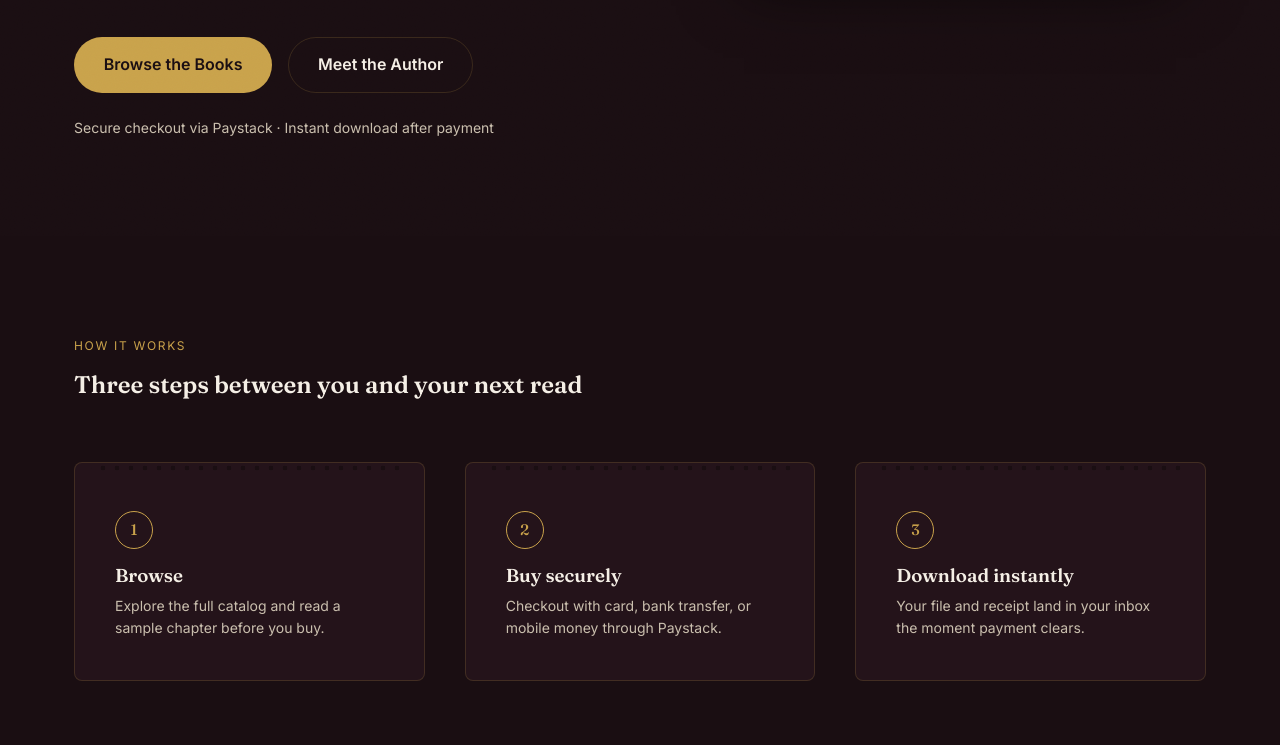
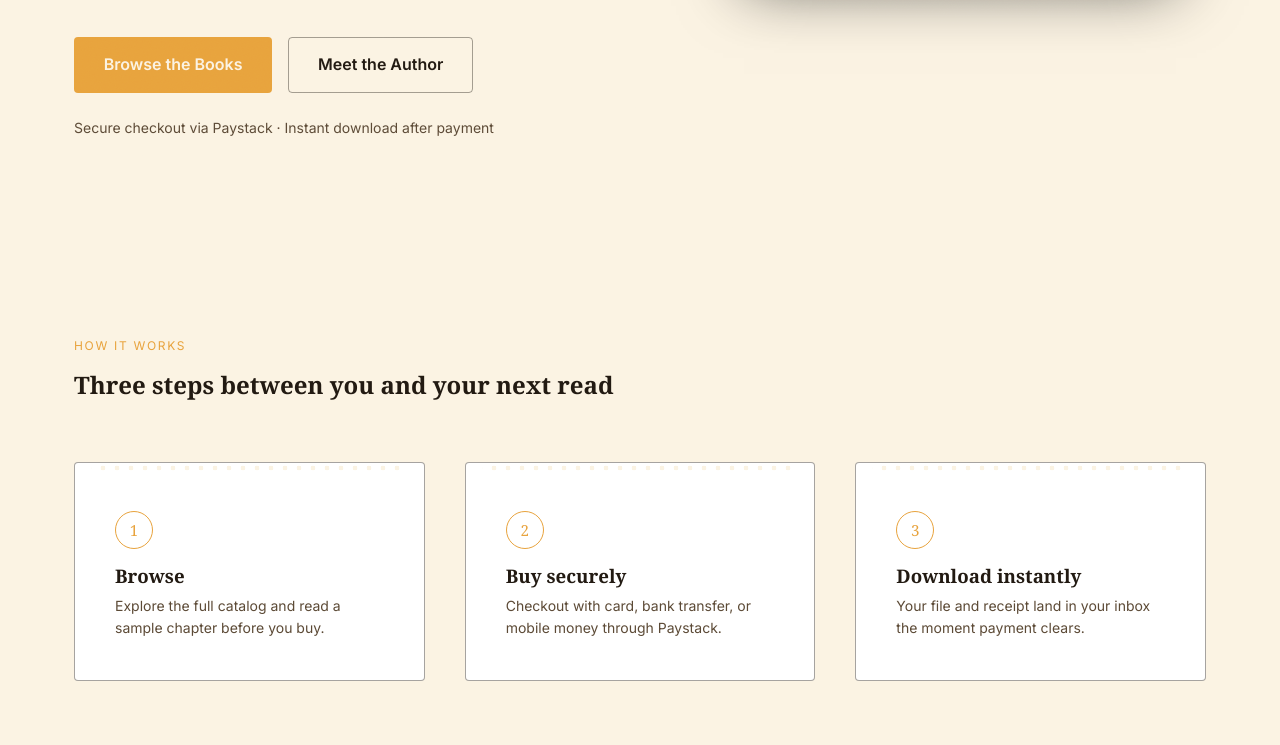
Before and after one commit to ayronisaac1964-web/EBOOK-STORE, a website: page public/index.html in a window 1280 px wide. Shown: the part 720-1465 px from the top of the page. Drawn offline with Linux system fonts and the light colour scheme; no server answers.

Commit message:
Update variables.css

```diff
--- a/public/assets/css/variables.css
+++ b/public/assets/css/variables.css
@@ -3,23 +3,35 @@
    Single source of truth for color/type/spacing.
    Every page links this file FIRST, before style.css
    and any page-specific stylesheet.
+
+   Theme: retro pulp paperback — cream paper, ink
+   borders, mustard/brick spot color, offset shadows.
    ============================================ */
 
 :root {
-  /* --- Color: warm literary palette --- */
-  --color-bg: #1a0e12;            /* deep burgundy/near-black */
-  --color-bg-raised: #24131a;     /* cards, panels — one step lighter than bg */
-  --color-bg-inset: #150a0d;      /* wells, inputs — one step darker than bg */
-  --color-gold: #c9a24b;          /* primary accent: CTAs, links, highlights */
-  --color-gold-bright: #d4af37;   /* hover/active state for gold elements */
-  --color-cream: #f5efe6;         /* primary text on dark backgrounds */
-  --color-cream-dim: #cabfae;     /* secondary/muted text */
-  --color-burgundy: #7a1f2b;      /* secondary accent: hovers, secondary CTAs */
-  --color-burgundy-bright: #9c2a38; /* hover state for burgundy elements */
-  --color-border: rgba(201, 162, 75, 0.18); /* faint gold hairline for dividers */
+  /* --- Color: retro pulp paperback palette --- */
+  --color-bg: #fbf3e3;            /* cream paper */
+  --color-bg-raised: #ffffff;     /* cards, panels — pops against paper */
+  --color-bg-inset: #f1e4c8;      /* wells, inputs — one step darker than bg */
+  --color-gold: #e8a33d;          /* primary accent (mustard): CTAs, links, highlights */
+  --color-gold-bright: #d6901f;   /* hover/active state for mustard elements */
+  --color-cream: #221a12;         /* primary text (ink) */
+  --color-cream-dim: #5c4a36;     /* secondary/muted text */
+  --color-burgundy: #c1440e;      /* secondary accent (brick): hovers, secondary CTAs */
+  --color-burgundy-bright: #9e370b; /* hover state for brick elements */
+  --color-border: rgba(34, 26, 18, 0.4); /* ink hairline for dividers */
+
+  /* --- Retro-specific tokens --- */
+  --color-ink: #221a12;           /* explicit ink, for hard borders + offset shadows */
+  --color-teal: #1f4e4c;          /* tertiary spot color, used sparingly */
+  --shadow-pop: 4px 4px 0 var(--color-ink);
+  --shadow-pop-sm: 3px 3px 0 var(--color-ink);
+  --shadow-pop-lg: 8px 8px 0 var(--color-ink);
+  --border-ink: 2px solid var(--color-ink);
+  --border-ink-thick: 3px solid var(--color-ink);
 
   /* --- Typography --- */
-  --font-display: "Fraunces", Georgia, "Times New Roman", serif;
+  --font-display: "Roboto Slab", Georgia, "Times New Roman", serif;
   --font-body: "Inter", -apple-system, BlinkMacSystemFont, "Segoe UI", sans-serif;
 
   --fs-hero: clamp(2.5rem, 5vw + 1rem, 4.5rem);
@@ -40,9 +52,9 @@
 
   /* --- Layout --- */
   --max-width: 1180px;
-  --radius-sm: 4px;
-  --radius-md: 8px;
-  --radius-pill: 999px;
+  --radius-sm: 3px;
+  --radius-md: 4px;
+  --radius-pill: 4px;
 
   /* --- Motion --- */
   --ease: cubic-bezier(0.22, 1, 0.36, 1);
```
